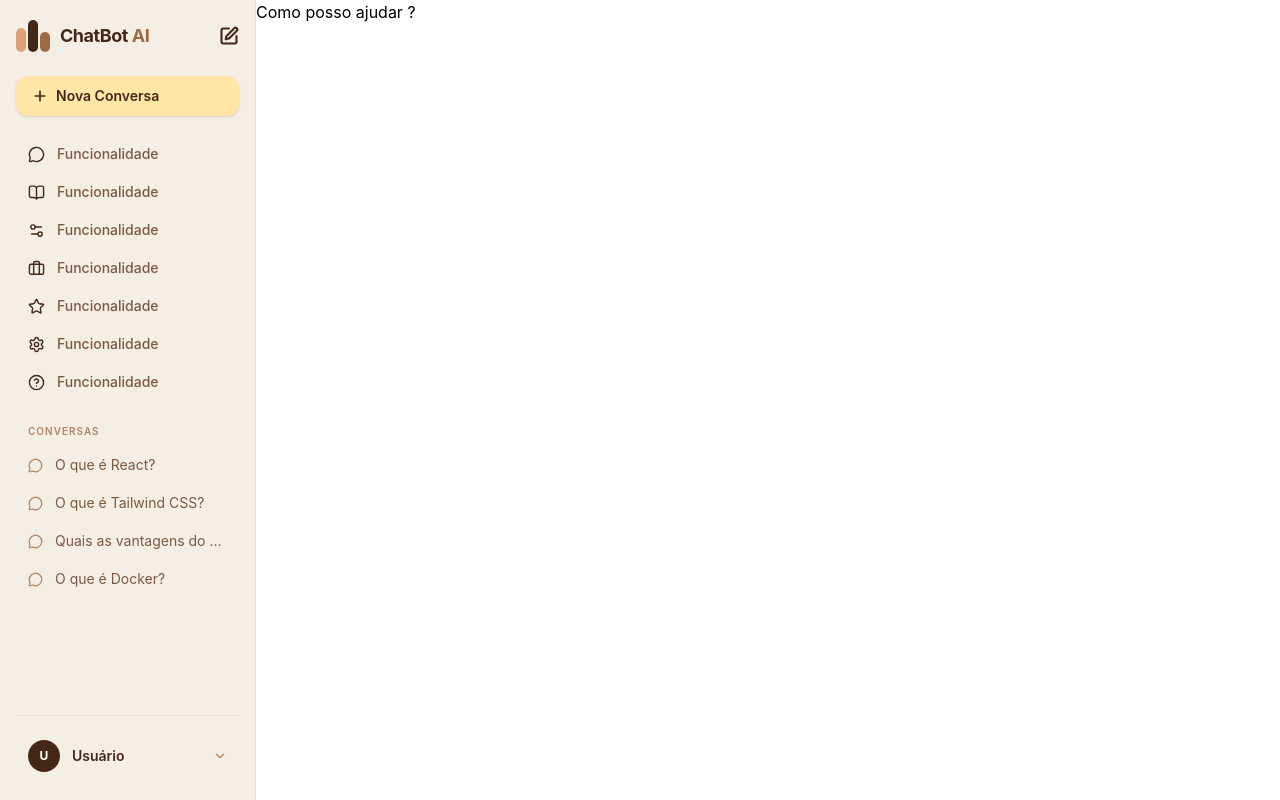
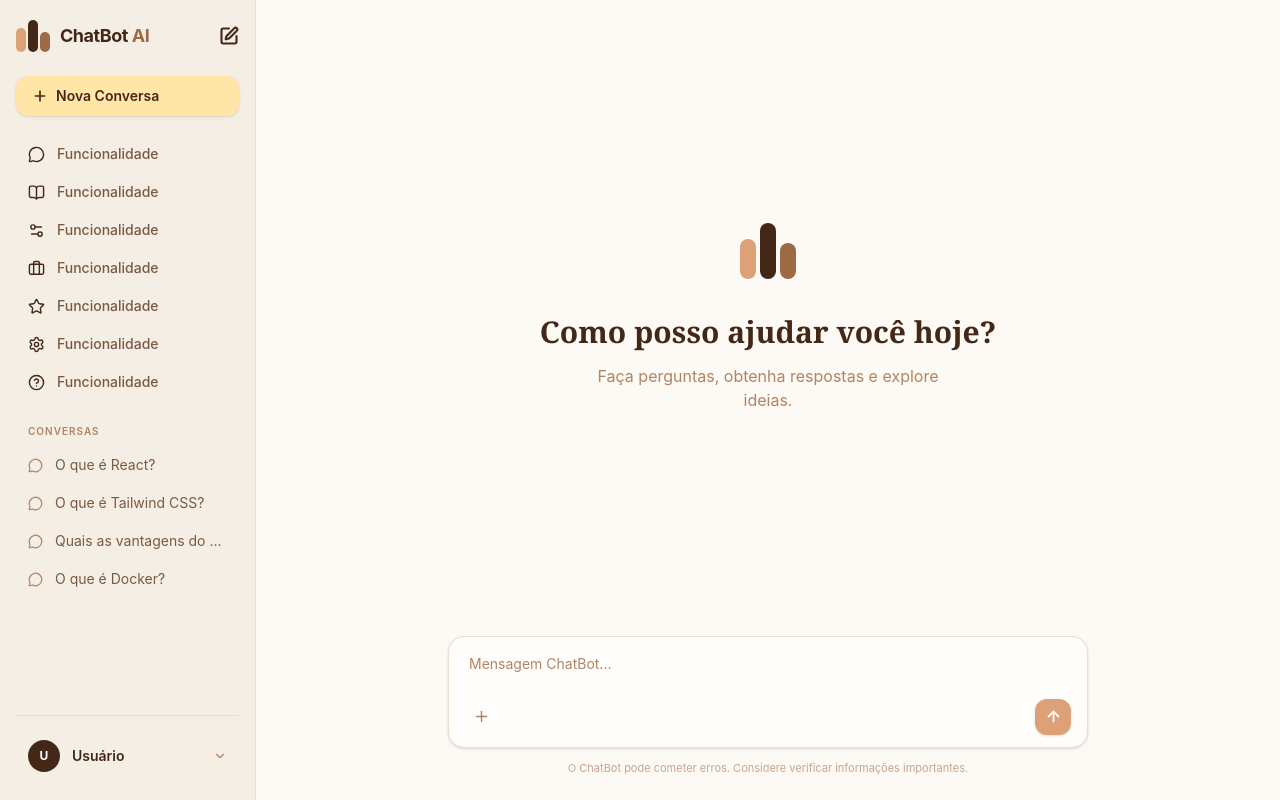
Before and after one commit to lipedevcode/chatbot-llm, a React (Vite) app in the folder frontend/: page / in a window 1280 px wide. Built offline with nearby package versions, Linux system fonts and the light colour scheme.

Commit message:
feat: create mainLayout visuals

```diff
--- /dev/null
+++ b/frontend/src/components/ChatHistory.tsx
@@ -0,0 +1,11 @@
+import { useParams } from "react-router-dom"
+
+const ChatHistory = () => {
+    const { chatId } = useParams();
+
+  return (
+    <div>ChatHistory : {chatId}</div>
+  )
+}
+
+export default ChatHistory
--- /dev/null
+++ b/frontend/src/components/ChatInputBar.tsx
@@ -0,0 +1,46 @@
+import { Plus, ArrowUp } from "lucide-react";
+
+const ChatInputBar = () => (
+  <div className="w-full max-w-2xl mx-auto px-4 pb-6">
+    <div className="bg-input rounded-2xl shadow-sm border border-border overflow-hidden">
+      {/* Textarea */}
+      <textarea
+        rows={1}
+        placeholder="Mensagem ChatBot..."
+        className="w-full resize-none px-5 pt-4 pb-2 text-sm text-foreground placeholder:text-foreground-muted bg-transparent outline-none leading-relaxed"
+        style={{ minHeight: "52px", maxHeight: "200px" }}
+        onInput={(e) => {
+          const el = e.currentTarget;
+          el.style.height = "auto";
+          el.style.height = Math.min(el.scrollHeight, 200) + "px";
+        }}
+      />
+
+      {/* Toolbar row */}
+      <div className="flex items-center justify-between px-4 pb-3 pt-1">
+        <div className="flex items-center gap-2">
+          <button
+            aria-label="Anexar arquivo"
+            className="w-8 h-8 rounded-lg flex items-center justify-center text-foreground-muted hover:bg-sidebar hover:text-foreground transition-colors cursor-pointer"
+          >
+            <Plus size={17} strokeWidth={2} />
+          </button>
+        </div>
+
+        {/* Send button */}
+        <button
+          aria-label="Enviar mensagem"
+          className="w-9 h-9 rounded-xl flex items-center justify-center bg-brown-light hover:bg-brown-medium active:bg-brown-dark text-white transition-colors shadow-sm cursor-pointer"
+        >
+          <ArrowUp size={17} strokeWidth={2.5} />
+        </button>
+      </div>
+    </div>
+
+    {/* Disclaimer */}
+    <p className="text-center text-[11px] text-foreground-muted/70 mt-3">
+      O ChatBot pode cometer erros. Considere verificar informações importantes.
+    </p>
+  </div>
+);
+export default ChatInputBar;
--- /dev/null
+++ b/frontend/src/components/LogoMark.tsx
@@ -0,0 +1,10 @@
+
+const LogoMark = () => (
+  <div className="flex items-end gap-1 justify-center">
+    <div className="w-4 h-10 rounded-full bg-brown-light" />
+    <div className="w-4 h-14 rounded-full bg-brown-dark" />
+    <div className="w-4 h-9  rounded-full bg-brown-medium" />
+  </div>
+);
+
+export default LogoMark
--- /dev/null
+++ b/frontend/src/components/WelcomeScreen.tsx
@@ -0,0 +1,20 @@
+import LogoMark from "./LogoMark";
+
+const WelcomeScreen = () => (
+  <div className="flex flex-col items-center justify-center flex-1 px-6 animate-fade-in">
+    <LogoMark />
+
+    <h1
+      className="mt-8 text-3xl font-bold text-foreground text-center leading-snug"
+      style={{ fontFamily: "'Playfair Display', Georgia, serif" }}
+    >
+      Como posso ajudar você hoje?
+    </h1>
+
+    <p className="mt-3 text-foreground-muted text-base text-center max-w-sm">
+      Faça perguntas, obtenha respostas e explore ideias.
+    </p>
+  </div>
+);
+
+export default WelcomeScreen
--- a/frontend/src/layouts/MainLayout.tsx
+++ b/frontend/src/layouts/MainLayout.tsx
@@ -4,7 +4,7 @@ import Sidebar from "../components/SideBar.tsx";
 const MainLayout = () => {
   return (
     <div className="flex h-screen">
-        <Sidebar />
+      <Sidebar />
       <main className="flex-1 overflow-auto">
         <Outlet />
       </main>
--- a/frontend/src/pages/ChatPage.tsx
+++ b/frontend/src/pages/ChatPage.tsx
@@ -1,20 +1,24 @@
-import { useParams } from "react-router-dom";
+import { useLocation } from "react-router-dom";
+import ChatInputBar from "../components/ChatInputBar.tsx";
+import WelcomeScreen from "../components/WelcomeScreen.tsx";
+import ChatHistory from "../components/ChatHistory.tsx";
 
-const ChatPage = () => {
-  const { chatId } = useParams();
-  if (!chatId) {
-    return (
-      <div>
-        <h1>Como posso ajudar ? </h1>
-      </div>
-    );
-  }
+const ChatArea = () => {
+  const location = useLocation();
+  const isRoot = location.pathname === "/";
 
   return (
-    <div>
-      <h1>Id do chat: {chatId}</h1>
+    <div className="flex flex-col h-full bg-background">
+      <div className="flex flex-col flex-1 overflow-y-auto">
+        {isRoot ? <WelcomeScreen /> : <ChatHistory />}
+      </div>
+      <ChatInputBar />
     </div>
   );
 };
 
+const ChatPage = () => {
+  return <ChatArea />;
+};
+
 export default ChatPage;
```
